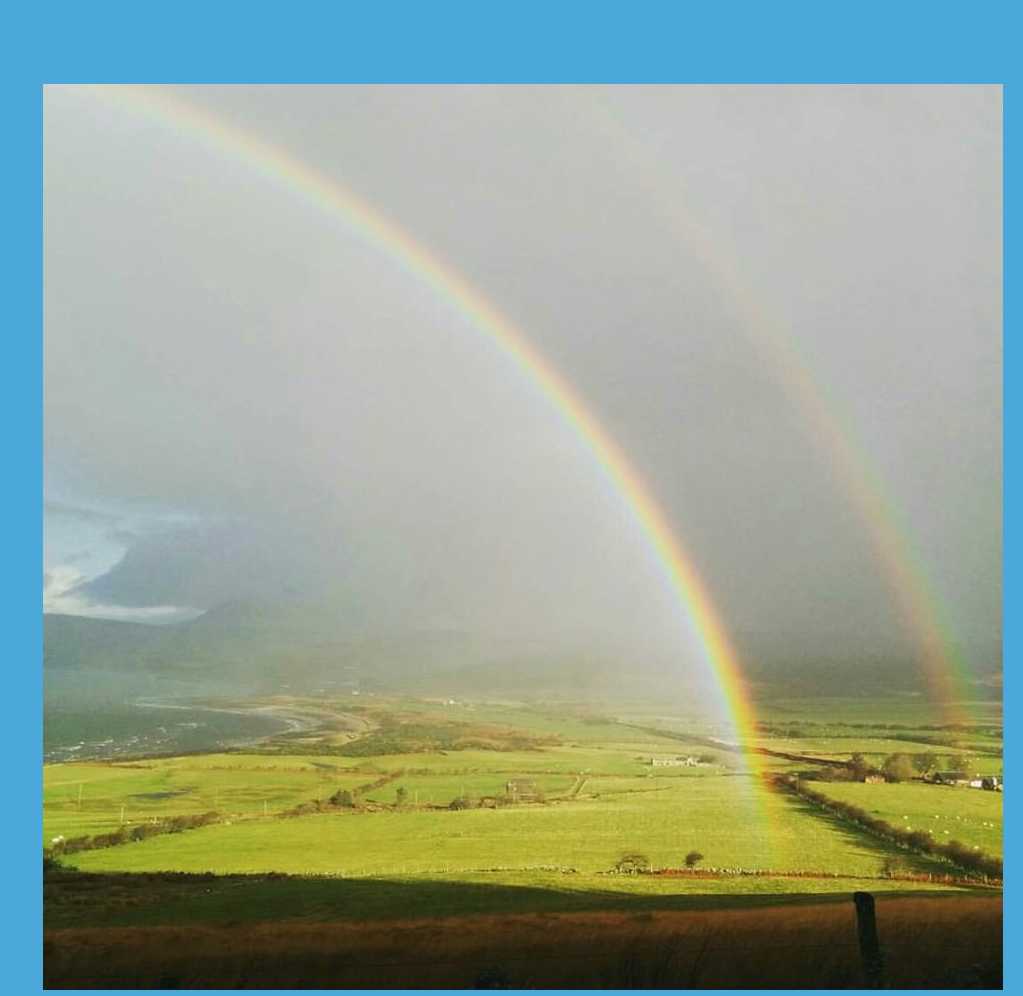
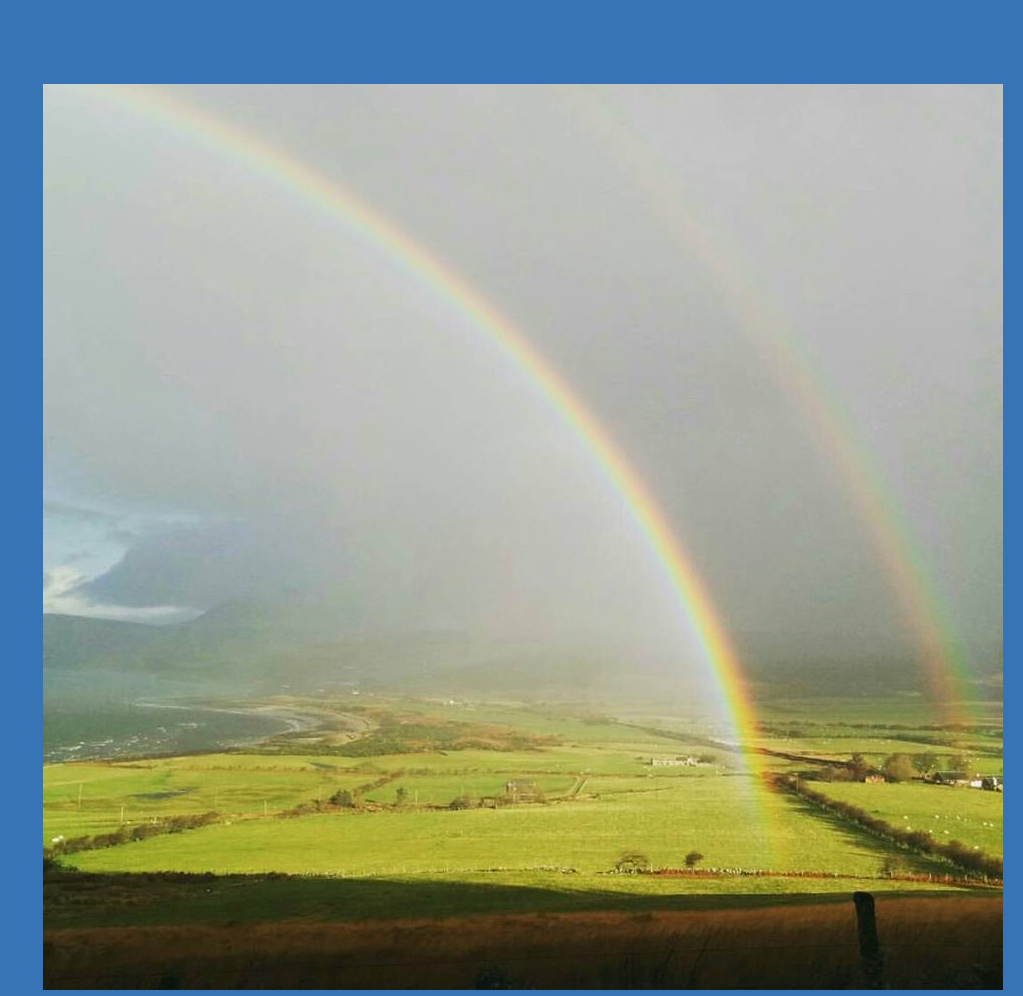
Before and after one commit to blairthorburn/blairthorburn.github.io, a plain HTML site: page index.html in a window 1280 px wide. Shown: the top 996 px of the page, without its empty margins (257-1280 px from the left). Drawn offline with Linux system fonts and the light colour scheme; a web font is replaced by a local one.

Commit message:
style updates

```diff
--- a/style.css
+++ b/style.css
@@ -1,11 +1,11 @@
 body, td {
 scrollbar-track-color: #2d2729;
-background-color: #4DA8DA;
+background-color: #3674B5;
 background-image: url(bg.gif);
 background-repeat: repeat;
 background-position: 0 0;
 font-family: 'Shippori Antique', 'helvetica', 'arial', sans-serif;
-color: #edd;
+color: #F5F0CD;
 font-size: 16px;
 line-height: 34px;
 margin: 0px 0px 0px 0px;
@@ -19,15 +19,13 @@ display: flex;
 flex-wrap: wrap;
 }
 
-
-
 .item {
 flex: 1 1 calc(33% - 10px);
 margin: 5px;
 }
 
 .blairt {
-color: #433;
+color: #F5F0CD;
 font-size: 64px;
 line-height: 52px;
 font-weight: bold;
@@ -36,7 +34,7 @@ letter-spacing: -2px;
 
 div#body {
 background-image: none;
-background-color: #4DA8DA;
+background-color: #3674B5;
 padding-top: 0px;
 padding-bottom: 55px;
 padding-left: 70px;
```
Also changed, not shown: index.html (+1 -3 lines).
